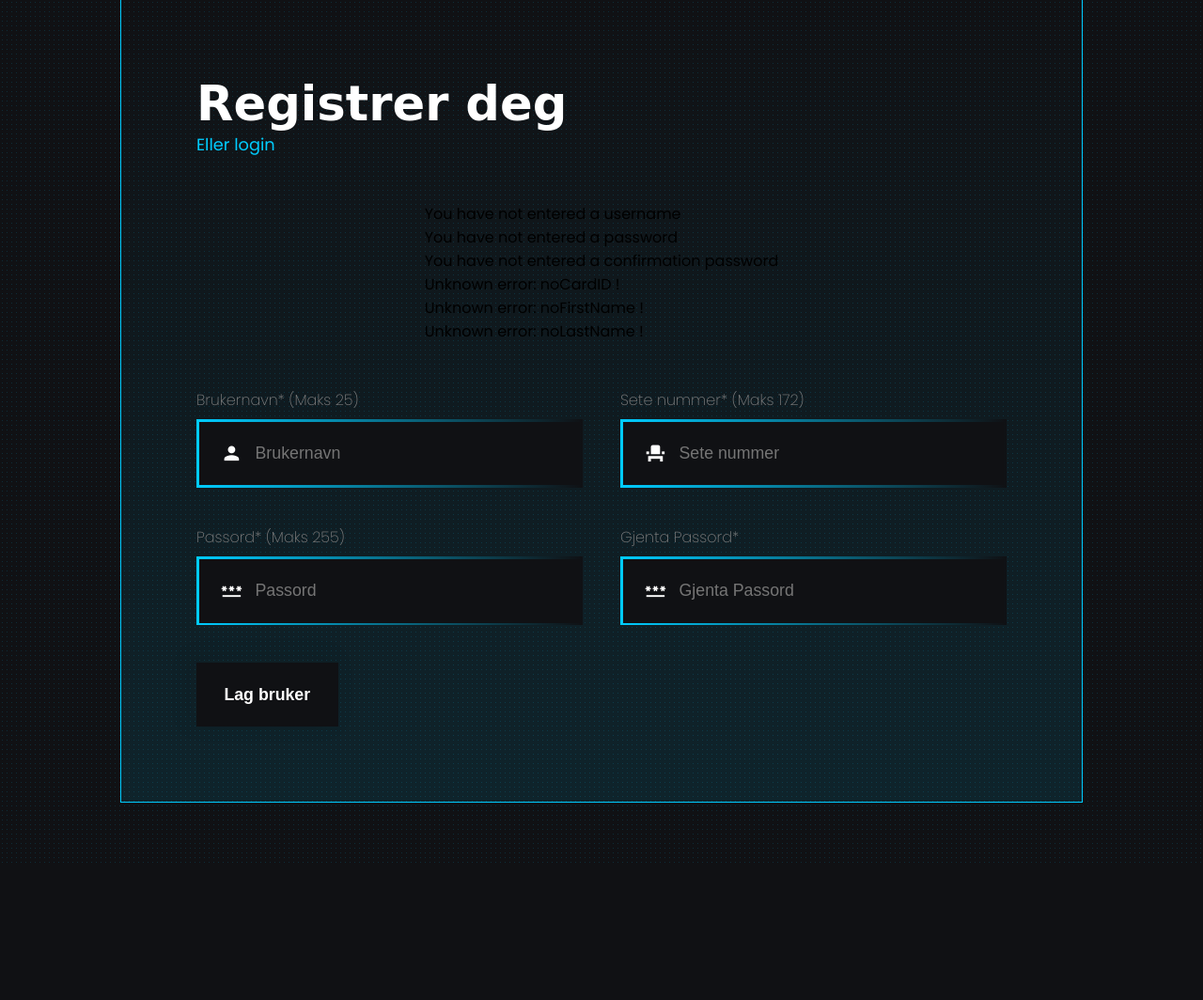
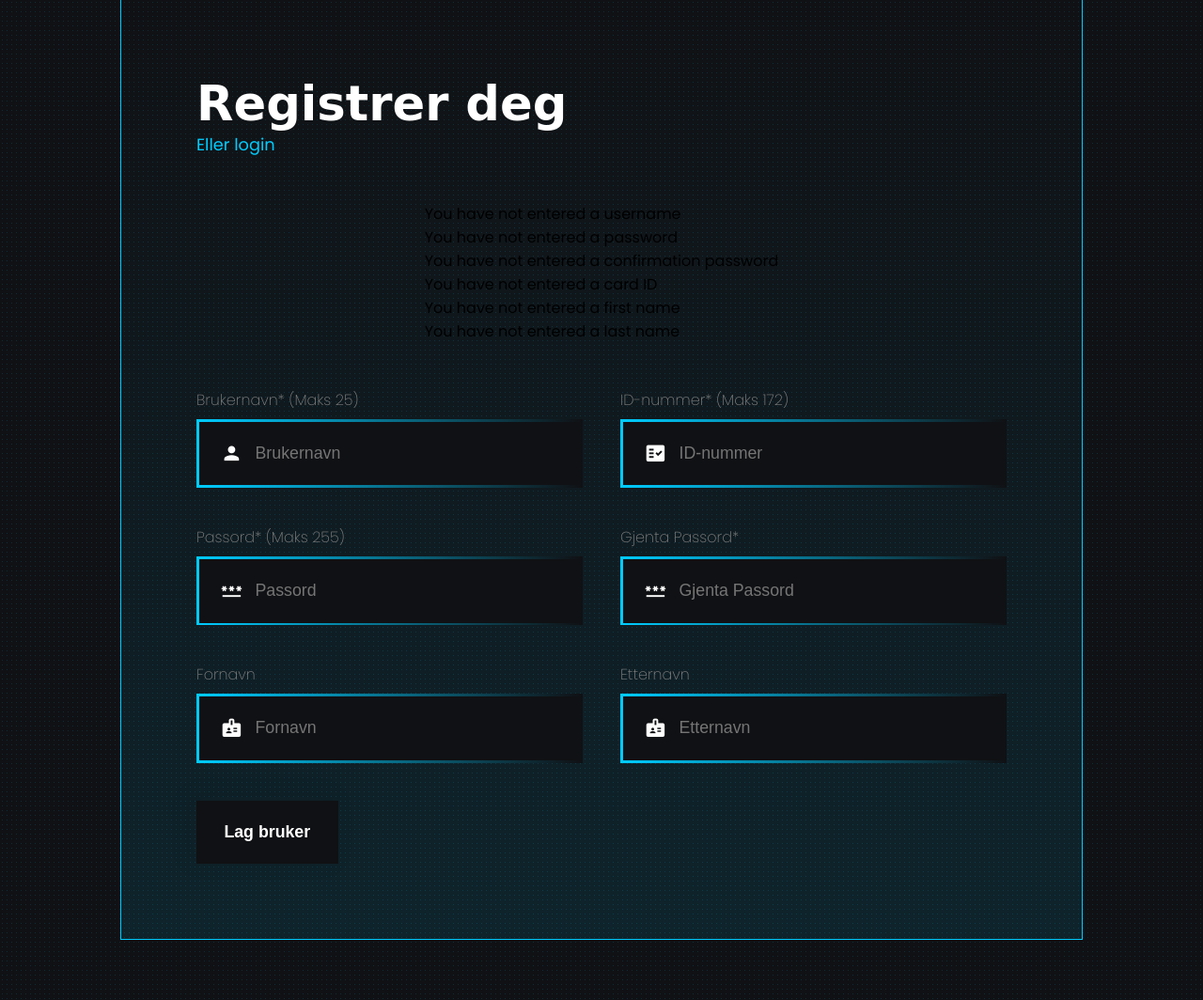
Before and after one commit to Artx999/cyberSecret, a PHP site: the page made by signup.php in a window 1280 px wide. Shown: the part 65-1129 px from the top of the page at 94% size. Before the commit the page ends 983 px from the top, so only its background shows below. Run offline with PHP 8.4, Linux system fonts and the light colour scheme.

Commit message:
Updated signup information
- Changed "seat number" to "card ID"
- When signing up with a get request of id=n, the input for card ID is set to n and readonly.
- Now requires first and last name
- Mostly removed everything related to email.
- Updated max (seat)ID numbers.

```diff
--- a/backend/checkIfExists.php
+++ b/backend/checkIfExists.php
@@ -5,9 +5,9 @@
     $request = $_POST["username"];
     $data = "username";
 }
-else if (isset($_POST["seatNumber"]) && $_POST["seatNumber"]) {
-    $request = $_POST["seatNumber"];
-    $data = "seat_number";
+else if (isset($_POST["cardID"]) && $_POST["cardID"]) {
+    $request = $_POST["cardID"];
+    $data = "card_ID";
 }
 else {
     print "error";
--- a/errors.json
+++ b/errors.json
@@ -3,13 +3,13 @@
   "incorrectUsernameOrPassword": "Incorrect username or password",
   "noUsername": "You have not entered a username",
   "noPassword": "You have not entered a password",
-  "noEmail": "You have not entered an email",
   "noConfirmPassword": "You have not entered a confirmation password",
   "noConfirmPasswordMatch": "The password and confirmation password does not match",
-  "noSeatNumber": "You have not entered a seat number",
-  "invalidSeatNumber": "You have entered an invalid seat number",
+  "noCardID": "You have not entered a card ID",
+  "invalidCardID": "You have entered an invalid card ID",
   "duplicateKey": "Duplicate key",
   "usernameExists": "Username already exists",
-  "seatNumberExists": "Seat number already exists",
-  "emailExists": "Email already exists"
+  "cardIDExists": "Card ID already exists",
+  "noFirstName": "You have not entered a first name",
+  "noLastName": "You have not entered a last name"
 }
--- a/func.php
+++ b/func.php
@@ -93,7 +93,7 @@
 }
 
 class Info {
-    public static function maxSeats() {
-        return 120; // ! Must ask someone important !
+    public static function maxID() {
+        return 172; // ! Must ask someone important !
     }
 }
--- a/javascript/script.js
+++ b/javascript/script.js
@@ -19,16 +19,15 @@
 let timer
 let checks = {}
 checkButton(checks)
-$(["username", "password", "confirmPassword", "seatNumber"]).each(function () {
+$(["username", "password", "confirmPassword", "cardID", "firstName", "lastName"]).each(function () {
     let type = this.toString()
     let icon = new CheckIcon()
     let input = $("#" + type)
     checks[type] = false
 
-    $(input).after(icon.content)
-    $(input).on("change keyup paste", function () {
+    function checkInput() {
         let val = $(input).val()
-        // Check if username fits proper parameters
+        // Checks if input is empty
         if (!val) {
             $(icon.content).attr("class", "none")
                 .html('')
@@ -36,6 +35,7 @@
             checkButton(checks)
             return
         }
+        // Checks username
         if (type === "username") {
             if (typeof val !== "string") {
                 $(icon.content).attr("class", "bad")
@@ -54,6 +54,7 @@
                 return
             }
         }
+        // Checks password and confirmPassword
         if (type === "password" || type === "confirmPassword") {
             let confirmPassword = $("#confirmPassword")
             if (typeof val !== "string") {
@@ -96,7 +97,8 @@
                 return
             }
         }
-        if (type === "seatNumber") {
+        // Checks card ID
+        if (type === "cardID") {
             if (isNaN(+val)) {
                 $(icon.content).attr("class", "bad")
                     .html('<span class="material-icons">close</span>')
@@ -114,8 +116,27 @@
                 return
             }
         }
-        // Check if username or seatNumber already exists
-        if (type === "username" || type === "seatNumber") {
+        // Checks first and last name
+        if (type === "firstName" || type === "lastName") {
+            if (typeof val !== "string") {
+                $(icon.content).attr("class", "bad")
+                    .html('<span class="material-icons">close</span>')
+                clearTimeout(timer)
+                checks[type] = false
+                checkButton(checks)
+                return
+            }
+            else if (val.length > 255) {
+                $(icon.content).attr("class", "bad")
+                    .html('<span class="material-icons">close</span>')
+                clearTimeout(timer)
+                checks[type] = false
+                checkButton(checks)
+                return
+            }
+        }
+        // Check if username or cardID already exists
+        if (type === "username" || type === "cardID") {
             $(icon.content).attr("class", "wait")
             let payload = {}
             payload[type] = val
@@ -130,6 +151,7 @@
                     if (data === "error") {
                         $(icon.content).attr("class", "bad")
                             .html('<span class="material-icons">error</span>')
+                        console.log("Error!")
                         checks[type] = false
                         checkButton(checks)
                     } else if (data) {
@@ -147,12 +169,17 @@
                     .fail(function () {
                         $(icon.content).attr("class", "bad")
                             .html('<span class="material-icons">error</span>')
+                        console.log("Error!")
                         checks[type] = false
                         checkButton(checks)
                     })
-            }, 1000)
+            }, 500)
         }
-    })
+    }
+
+    $(input).after(icon.content)
+    $(input).on("change keyup paste", checkInput)
+    checkInput()
 })
 
 // Todo: Make better variable and class names
--- a/signup.php
+++ b/signup.php
@@ -47,10 +47,10 @@
                     </div>
                 </div>
                 <div class="input-wrapper ufi-input-wrapper">
-                    <label for="seatNumber">Sete nummer* (Maks 172)</label>
+                    <label for="cardID">ID-nummer* (Maks <?php print Info::maxID() ?>)</label>
                     <div class="ufi-input-inner flexbox">
-                        <span class="material-icons">event_seat</span>
-                        <input id="seatNumber" type="number" class="ufi-input" placeholder="Sete nummer" name="seatNumber" min="1" max="<?php print Info::maxSeats()?>" aria-label="" required>
+                        <span class="material-icons">fact_check</span>
+                        <input id="cardID" type="number" class="ufi-input" placeholder="ID-nummer" name="cardID" min="1" max="<?php print Info::maxID()?>" aria-label="" <?php if (isset($_GET["id"])) print "value='{$_GET["id"]}' readonly" ?>required>
                     </div>
                 </div>
             </fieldset>
@@ -67,6 +67,22 @@
                     <div class="ufi-input-inner flexbox">
                         <span class="material-icons">password</span>
                         <input id="confirmPassword" type="password" class="ufi-input" placeholder="Gjenta Passord" name="confirmPassword" aria-label="" required>
+                    </div>
+                </div>
+            </fieldset>
+            <fieldset class="input-grid inpt-grd-2">
+                <div class="input-wrapper ufi-input-wrapper">
+                    <label for="firstName">Fornavn</label>
+                    <div class="ufi-input-inner flexbox">
+                        <span class="material-icons">badge</span>
+                        <input id="firstName" type="text" class="ufi-input" placeholder="Fornavn" name="firstName" aria-label="" required>
+                    </div>
+                </div>
+                <div class="input-wrapper ufi-input-wrapper">
+                    <label for="lastName">Etternavn</label>
+                    <div class="ufi-input-inner flexbox">
+                        <span class="material-icons">badge</span>
+                        <input id="lastName" type="text" class="ufi-input" placeholder="Etternavn" name="lastName" aria-label="" required>
                     </div>
                 </div>
             </fieldset>
```
Also changed, not shown: backend/signupSys.php (+16 -14 lines).
